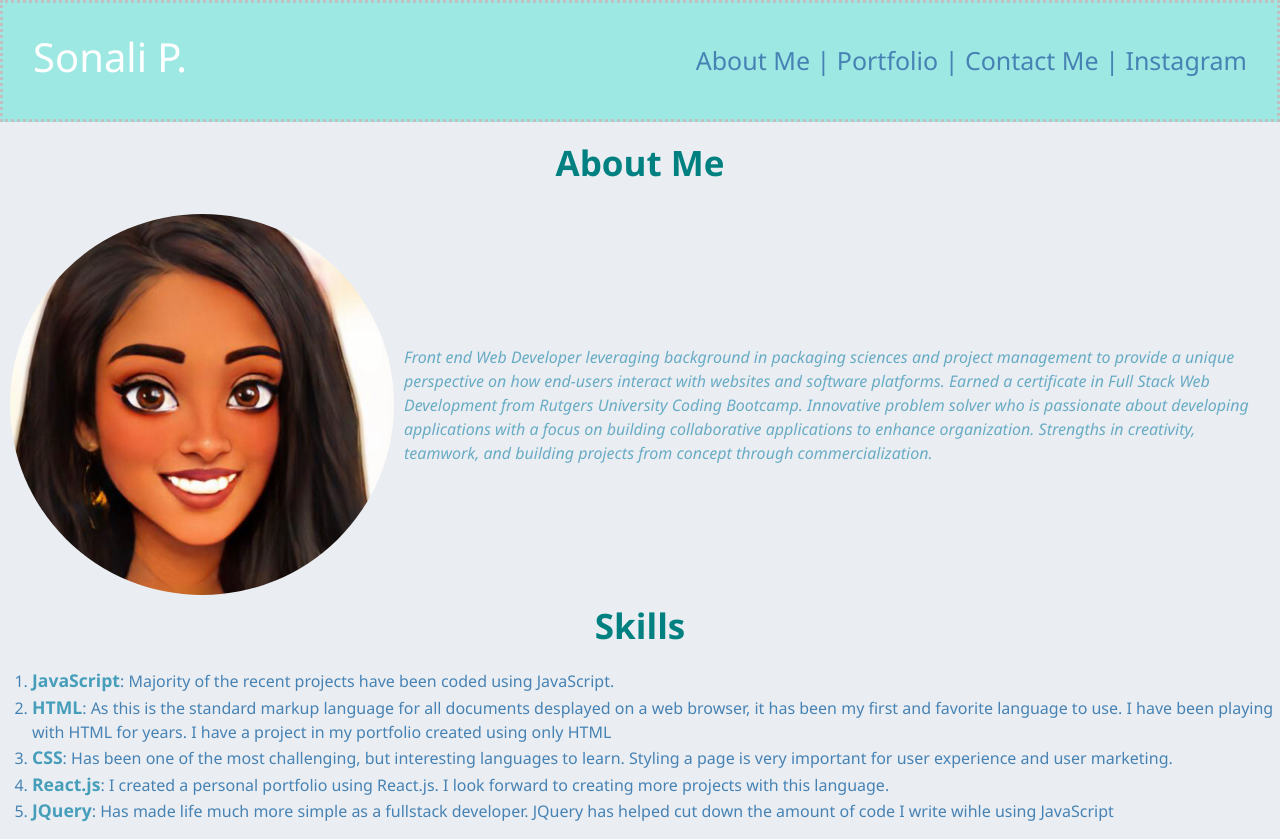
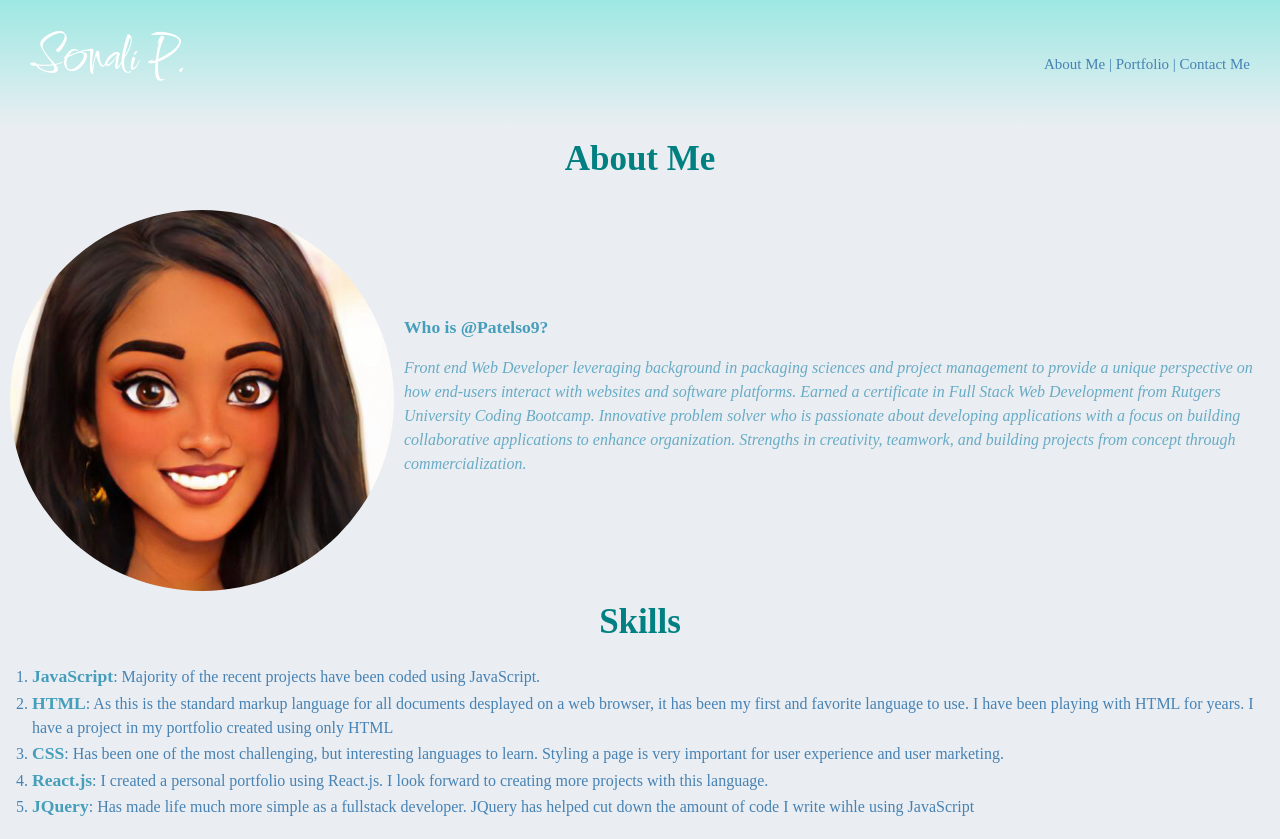
Before and after one commit to Patelso9/portfolio-react, a React (Create React App) app: page / in a window 1280 px wide. Built offline with nearby package versions, Linux system fonts and the light colour scheme.

Commit message:
update UI

```diff
--- a/public/index.html
+++ b/public/index.html
@@ -24,6 +24,12 @@
       work correctly both with client-side routing and a non-root public URL.
       Learn how to configure a non-root public URL by running `npm run build`.
     -->
+
+    <!-- Google Fonts -->
+    <link rel="preconnect" href="https://fonts.googleapis.com">
+<link rel="preconnect" href="https://fonts.gstatic.com" crossorigin>
+<link href="https://fonts.googleapis.com/css2?family=Comforter&display=swap" rel="stylesheet">
+
     <title>React App</title>
   </head>
   <body>
--- a/src/App.css
+++ b/src/App.css
@@ -1,7 +1,7 @@
 body{
   text-align: center;
   background-color: rgba(161, 178, 196, 0.219);
-  font-family:'Segoe UI', Tahoma, Geneva, Verdana, sans-serif;
+  font-family: Bradley Hand, cursive;
 }
 
 h2{
--- a/src/components/About/About.jsx
+++ b/src/components/About/About.jsx
@@ -10,30 +10,33 @@
     return (
         <div>
             <h2>About Me</h2>
-            <div class="about">
+            <div className="about">
                 <img
                     src={proPic}
                     alt="Sonali">
                 </img>
-                <p>Front end Web Developer leveraging background in packaging sciences and project management to provide a unique perspective on how end-users interact with websites and software platforms. Earned a certificate in Full Stack Web Development from Rutgers University Coding Bootcamp. Innovative problem solver who is passionate about developing applications with a focus on building collaborative applications to enhance organization. Strengths in creativity, teamwork, and building projects from concept through commercialization.</p>
+                <div>
+                    <h4 className="skill-name">Who is @Patelso9?</h4>
+                    <p>Front end Web Developer leveraging background in packaging sciences and project management to provide a unique perspective on how end-users interact with websites and software platforms. Earned a certificate in Full Stack Web Development from Rutgers University Coding Bootcamp. Innovative problem solver who is passionate about developing applications with a focus on building collaborative applications to enhance organization. Strengths in creativity, teamwork, and building projects from concept through commercialization.</p>
+                </div>
             </div>
 
-            <div class= "skills">
+            <div className= "skills">
             <h2>Skills</h2>
                 <ol>
-                    <li> <div class="skill-name">JavaScript</div>
+                    <li> <div className="skill-name">JavaScript</div>
                         : Majority of the recent projects have been coded using JavaScript.
                     </li>
-                    <li> <div class="skill-name">HTML</div>
+                    <li> <div className="skill-name">HTML</div>
                         : As this is the standard markup language for all documents desplayed on a web browser, it has been my first and favorite language to use. I have been playing with HTML for years. I have a project in my portfolio created using only HTML
                     </li>
-                    <li> <div class="skill-name"> CSS</div>
+                    <li> <div className="skill-name"> CSS</div>
                         : Has been one of the most challenging, but interesting languages to learn. Styling a page is very important for user experience and user marketing.
                     </li>
-                    <li> <div class="skill-name"> React.js</div>
+                    <li> <div className="skill-name"> React.js</div>
                         : I created a personal portfolio using React.js. I look forward to creating more projects with this language.
                     </li>
-                    <li> <div class="skill-name">JQuery</div>
+                    <li> <div className="skill-name">JQuery</div>
                         : Has made life much more simple as a fullstack developer. JQuery has helped cut down the amount of code I write wihle using JavaScript
                     </li>
                 </ol>
--- a/src/components/Github/Github.jsx
+++ b/src/components/Github/Github.jsx
@@ -45,7 +45,9 @@
                   key={repos.id}
                   name={repos.name}
                   language={repos.language}
+                  description={repos.description}
                   html_url={repos.html_url}
+                  deployed={repos.homepage}
               />
           })}
         </div>
--- a/src/components/Nav/Nav.css
+++ b/src/components/Nav/Nav.css
@@ -1,18 +1,25 @@
+:root {
+    --Dark: rgba(64, 224, 208, 0.452);
+    --Bkgrnd: rgba(161, 178, 196, 0);
+}
+
 .nav-bar{
     display: flex;
     justify-content: space-between;
     flex-wrap: wrap;
     align-items: center;
-    border-style:dotted;
+    border-style: faded;
     border-color: silver;
-    background-color: rgba(64, 224, 208, 0.452);
+    background-image: linear-gradient(var(--Dark), var(--Bkgrnd));
     padding: 30px;
-    margin-bottom: 20px ;
+    margin-bottom: 10px ;
 }
 
 .my-name{
     color: white;
     justify-content: left;
+    font-family: 'Comforter', cursive;
+    font-size: 50px;
 }
 
 .nav-item{
--- a/src/components/Nav/Nav.jsx
+++ b/src/components/Nav/Nav.jsx
@@ -12,10 +12,10 @@
         <div className="nav-bar">
             <h1 class="my-name">Sonali P.</h1>
             <div class="nav-item">
-                <NavLink to="/">About Me | </NavLink>
-                <NavLink to="/portfolio">Portfolio | </NavLink>
-                <NavLink to="/contact">Contact Me | </NavLink>
-                <NavLink to="/insta">Instagram</NavLink>
+                <NavLink to="/">About Me</NavLink>
+                <NavLink to="/portfolio"> | Portfolio</NavLink>
+                <NavLink to="/contact"> | Contact Me</NavLink>
+                {/* <NavLink to="/insta">| Instagram</NavLink> */}
             </div>
         </div>
 
--- a/src/components/Repo/Repo.css
+++ b/src/components/Repo/Repo.css
@@ -0,0 +1,11 @@
+.proj{
+    background-color: rgba(105, 105, 105, 0.192);
+    margin: 20px;
+}
+
+h3{
+    color: gray;
+}
+a{
+    font-size: 15px
+}
--- a/src/components/Repo/Repo.jsx
+++ b/src/components/Repo/Repo.jsx
@@ -1,13 +1,16 @@
 import React from 'react';
 import './Repo.css'
 
-const Repo = ({ name, html_url, language }) => {
+const Repo = ({ name, html_url, language, description, deployed }) => {
     return (
         <div className="Proj-container">
             <div className="proj-row">
                 <div className="proj">
-                    <h4><a href={html_url}>{name}</a></h4>
+                    <h4>{name}</h4>
+                    <h3>{description}</h3>
                     <p>Language Used: {language}</p>
+                    <a href={html_url}>Repo Link - </a>
+                    <a href={deployed}>Deployed Link</a>
                 </div>
             </div>
         </div>
```
Also changed, not shown: 1 other file (tests, documents, lock files or other folders).
